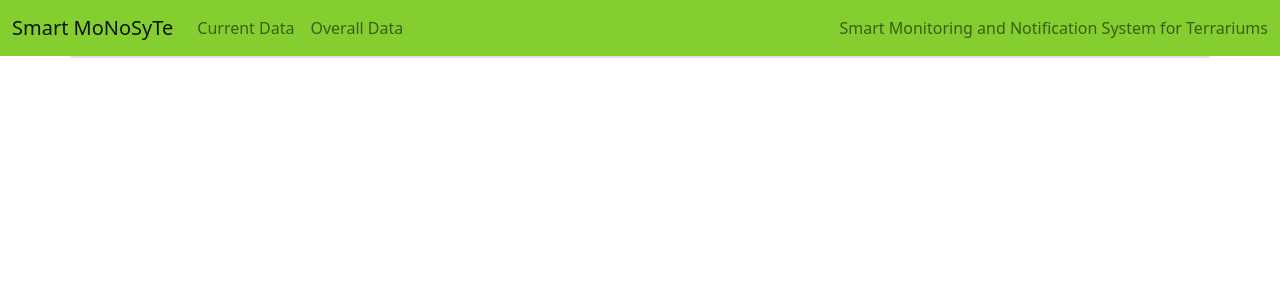
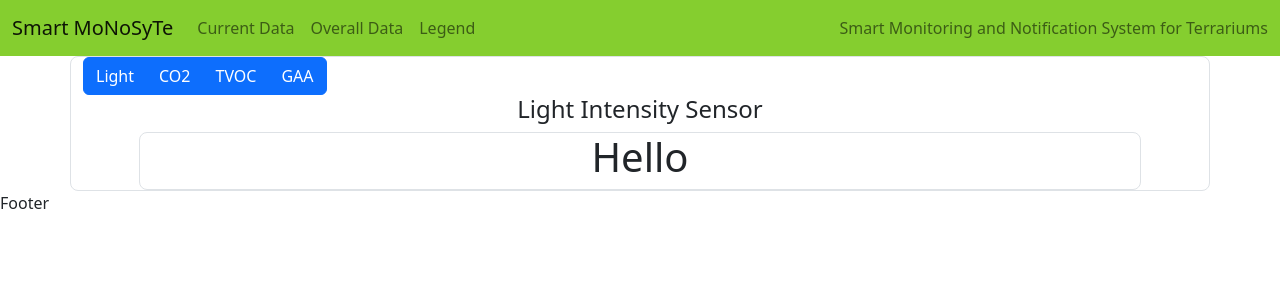
Before and after one commit to alztr2908/EEE-192-Web-Application, a React (Vite) app: page / in a window 1280 px wide. Shown: the top 300 px of the page. Built offline with nearby package versions, Linux system fonts and the light colour scheme.

Commit message:
setting up Fields component

```diff
--- a/src/App.tsx
+++ b/src/App.tsx
@@ -1,6 +1,9 @@
 import NavBar from "./components/NavBar";
-import Current from "./components/Current";
-import Overall from "./components/Overall";
+import Footer from "./components/Footer";
+
+import Current from "./Pages/Current";
+import Overall from "./Pages/Overall";
+import Legend from "./Pages/Legend";
 import { Route, Routes } from "react-router-dom";
 
 function App() {
@@ -12,12 +15,14 @@ function App() {
         style={{ minHeight: "100vh" }}
       > */}
       <div className="container-sm mx-auto border border-primary-subtle rounded-3">
-        {/* <Routes>
+        <Routes>
           <Route path="/" element={<Current />} />
           <Route path="/overall" element={<Overall />} />
-        </Routes> */}
+          <Route path="/legend" element={<Legend />} />
+        </Routes>
       </div>
       {/* </div> */}
+      <Footer />
     </>
   );
 }
--- /dev/null
+++ b/src/Pages/Current.tsx
@@ -0,0 +1,101 @@
+import Sensor from "../components/Sensor";
+import Fields from "../components/Fields";
+import { useState, useEffect } from "react";
+
+// URL of API
+const light_API =
+  " https://api.thingspeak.com/channels/2206893/feeds.json?results=2";
+// const light_API = "";
+// const light_API = "";
+
+function Current() {
+  const [activeButton, setActiveButton] = useState("Light");
+
+  function colorButton(name: string) {
+    if ("Light" == name) {
+      setActiveButton("Light");
+    } else if ("CO2" == name) {
+      setActiveButton("CO2");
+    } else if ("TVOC" == name) {
+      setActiveButton("TVOC");
+    } else if ("GAA" == name) {
+      setActiveButton("GAA");
+    }
+
+    return "";
+  }
+
+  function displayData(name: string) {
+    if ("Light" == name) {
+      return (
+        <>
+          <Fields
+            typeOfSensor="Light Intensity"
+            unit="lux"
+            apiData={light_API}
+          />
+        </>
+      );
+    } else if ("CO2" == name) {
+      return (
+        <>
+          <div className="d-flex justify-content-center">
+            <h2 style={{ fontSize: "1.5rem" }}>{name} Sensor</h2>
+          </div>
+        </>
+      );
+    } else if ("TVOC" == name) {
+      return (
+        <>
+          <div className="d-flex justify-content-center">
+            <h2 style={{ fontSize: "1.5rem" }}>{name} Sensor</h2>
+          </div>
+        </>
+      );
+    } else if ("GAA" == name) {
+      return (
+        <>
+          <div className="d-flex justify-content-center">
+            <h2 style={{ fontSize: "1.5rem" }}>{name} Sensor</h2>
+          </div>
+        </>
+      );
+    }
+  }
+
+  return (
+    <>
+      <div className="btn-group">
+        <button
+          className={`btn btn-primary`}
+          onClick={() => colorButton("Light")}
+        >
+          Light
+        </button>
+        <button
+          className={`btn btn-primary`}
+          onClick={() => colorButton("CO2")}
+        >
+          CO2
+        </button>
+        <button
+          className={`btn btn-primary`}
+          onClick={() => colorButton("TVOC")}
+        >
+          TVOC
+        </button>
+        <button
+          className={`btn btn-primary`}
+          onClick={() => colorButton("GAA")}
+        >
+          GAA
+        </button>
+      </div>
+
+      {/* Main display */}
+      {displayData(activeButton)}
+    </>
+  );
+}
+
+export default Current;
--- /dev/null
+++ b/src/Pages/Legend.tsx
@@ -0,0 +1,7 @@
+import React from "react";
+
+function Legend() {
+  return <div>Legend</div>;
+}
+
+export default Legend;
--- /dev/null
+++ b/src/components/Fields.tsx
@@ -0,0 +1,25 @@
+import { useState, useEffect } from "react";
+
+interface Props {
+  typeOfSensor: string;
+  unit: string;
+  apiData: string;
+}
+
+function Fields({ typeOfSensor, unit, apiData }: Props) {
+  return (
+    <>
+      <div className="d-flex justify-content-center">
+        <h2 style={{ fontSize: "1.5rem" }}>{typeOfSensor} Sensor</h2>
+      </div>
+      <div
+        className={`d-flex justify-content-center border border-primary-subtle rounded-3`}
+        style={{ margin: "0 5%" }}
+      >
+        <h1>Hello</h1>
+      </div>
+    </>
+  );
+}
+
+export default Fields;
--- /dev/null
+++ b/src/components/Footer.tsx
@@ -0,0 +1,7 @@
+import React from "react";
+
+function Footer() {
+  return <div>Footer</div>;
+}
+
+export default Footer;
--- a/src/components/NavBar.tsx
+++ b/src/components/NavBar.tsx
@@ -24,6 +24,11 @@ const NavBar = () => {
                   Overall Data
                 </Link>
               </li>
+              <li className="nav-item">
+                <Link className="nav-link" to="/legend">
+                  Legend
+                </Link>
+              </li>
             </ul>
           </div>
           <span className="navbar-text justify-content-end">
```
Also changed, not shown: src/components/Current.tsx (deleted, +0 -17 lines), src/components/GAA.tsx (deleted, +0 -75 lines), src/Pages/Overall.tsx (renamed from src/components/Overall.tsx), 1 other file (tests, documents, lock files or other folders).
